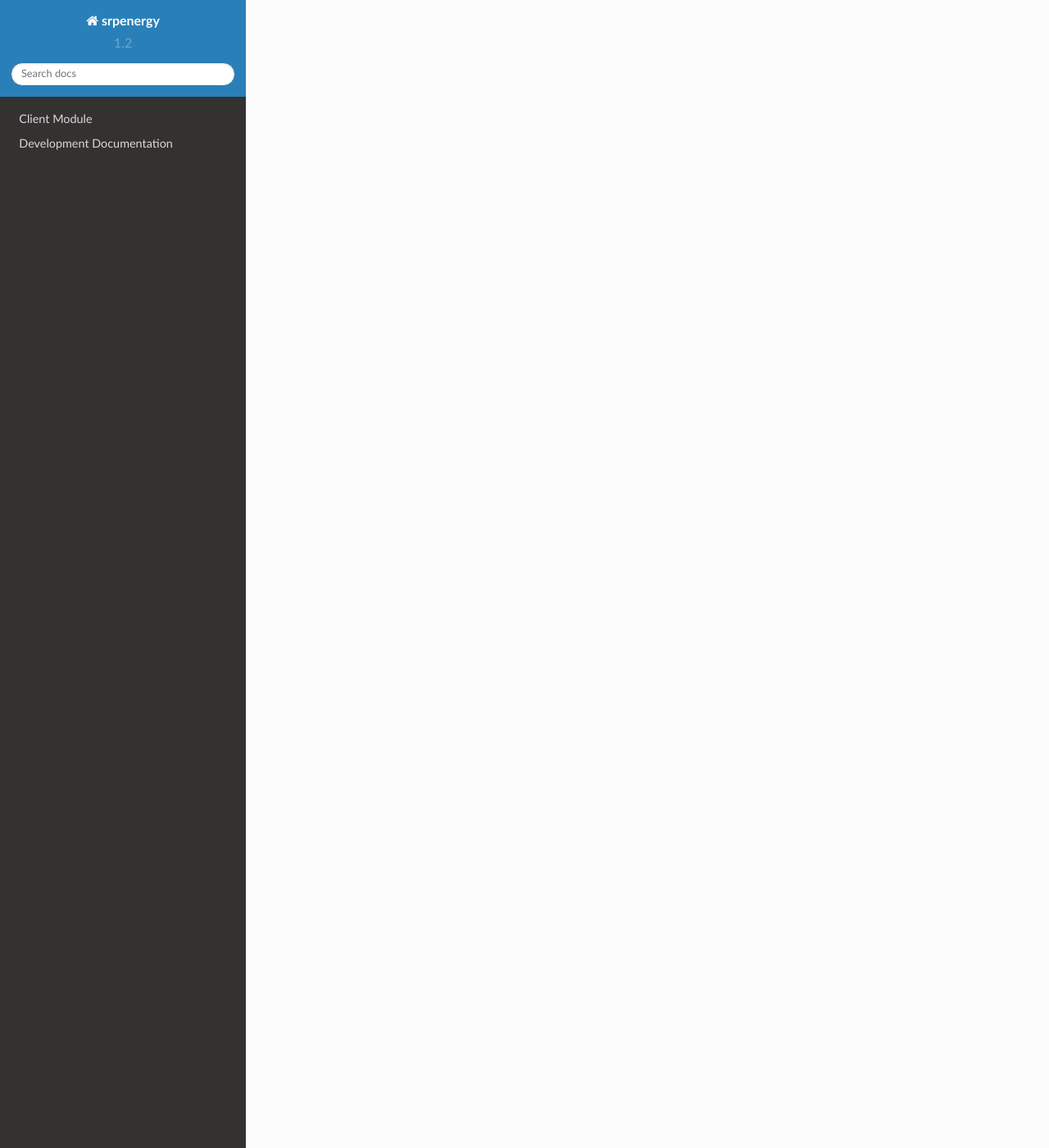
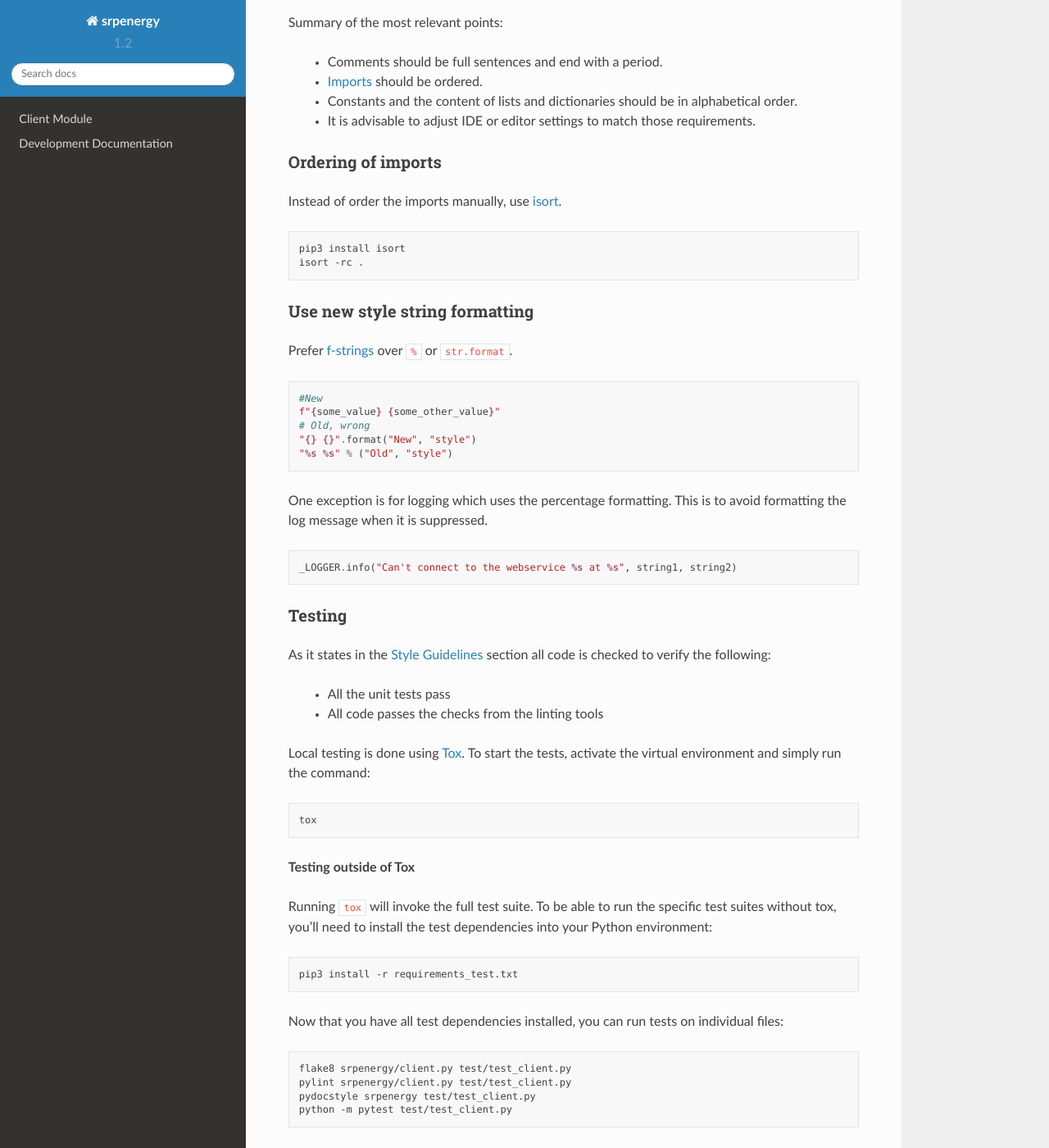
Before and after one commit to lamoreauxlab/srpenergy-api-client-python, a Sphinx documentation site: the page built from docs/index.rst, in a window 1280 px wide and 1400 px high, scrolled down 1587 px. Shown: the whole window at 82% size. Built offline with Sphinx 7.4.7 and the Read the Docs theme 2.0.0, drawn with Linux system fonts in a browser that asks for light colours; some of the changed text lies outside the part shown.

Commit message:
Add style guide. Sort imports.

```diff
--- a/README.rst
+++ b/README.rst
@@ -70,11 +70,97 @@
 
 .. code-block:: python
 
+    from datetime import datetime, timedelta
     from srpenergy.client import SrpEnergyClient
 
     accountid = 'your account id'
     username = 'your username'
     password = 'your password'
+    end_date = datetime.now()
+    start_date = datetime.now() - timedelta(days=2)
+
     client = SrpEnergyClient(accountid, username, password)
     usage = client.usage(start_date, end_date)
+
     date, hour, isodate, kwh, cost = usage[0]
+
+
+Development
+===========
+
+
+
+Style Guidelines
+----------------
+
+This project enforces quite strict `PEP8 <https://www.python.org/dev/peps/pep-0008/>`_ and `PEP257 (Docstring Conventions) <https://www.python.org/dev/peps/pep-0257/>`_ compliance on all code submitted.
+
+We use `Black <https://github.com/psf/black>`_ for uncompromised code formatting.
+
+Summary of the most relevant points:
+
+ - Comments should be full sentences and end with a period.
+ - `Imports <https://www.python.org/dev/peps/pep-0008/#imports>`_  should be ordered.
+ - Constants and the content of lists and dictionaries should be in alphabetical order.
+ - It is advisable to adjust IDE or editor settings to match those requirements.
+
+Ordering of imports
+-------------------
+
+Instead of order the imports manually, use `isort <https://github.com/timothycrosley/isort>`_.
+
+.. code-block:: bash
+
+    pip3 install isort
+    isort -rc .
+
+
+Use new style string formatting
+-------------------------------
+
+Prefer `f-strings <https://docs.python.org/3/reference/lexical_analysis.html#f-strings>`_ over ``%`` or ``str.format``.
+
+.. code-block:: python
+
+    #New
+    f"{some_value} {some_other_value}"
+    # Old, wrong
+    "{} {}".format("New", "style")
+    "%s %s" % ("Old", "style")
+
+One exception is for logging which uses the percentage formatting. This is to avoid formatting the log message when it is suppressed.
+
+.. code-block:: python
+
+    _LOGGER.info("Can't connect to the webservice %s at %s", string1, string2)
+
+Testing
+-------
+
+As it states in the `Style Guidelines`_ section all code is checked to verify the following:
+
+ - All the unit tests pass
+ - All code passes the checks from the linting tools
+
+Local testing is done using `Tox <https://tox.readthedocs.io/en/latest/>`_. To start the tests, activate the virtual environment and simply run the command:
+
+.. code-block:: bash
+
+    tox
+
+**Testing outside of Tox**
+
+Running ``tox`` will invoke the full test suite. To be able to run the specific test suites without tox, you'll need to install the test dependencies into your Python environment:
+
+.. code-block:: bash
+
+    pip3 install -r requirements_test.txt
+
+Now that you have all test dependencies installed, you can run tests on individual files:
+
+.. code-block:: bash
+
+    flake8 srpenergy/client.py test/test_client.py
+    pylint srpenergy/client.py test/test_client.py
+    pydocstyle srpenergy test/test_client.py
+    python -m pytest test/test_client.py
--- a/docs/conf.py
+++ b/docs/conf.py
@@ -1,7 +1,8 @@
 """Readthedocs Config file."""
 import os
+import re
 import sys
-import re
+
 # import srpenergy
 
 sys.path.insert(0, os.path.abspath('..'))
--- a/requirements.txt
+++ b/requirements.txt
@@ -1,2 +1,2 @@
+python-dateutil>=2.8.0
 requests>=2.22.0
-python-dateutil>=2.8.0
--- a/requirements_docs.txt
+++ b/requirements_docs.txt
@@ -1,3 +1,3 @@
+numpydoc
 Sphinx==2.2.0
 sphinx-rtd-theme==0.4.3
-numpydoc
--- a/requirements_test.txt
+++ b/requirements_test.txt
@@ -1,8 +1,10 @@
 # Dev Requirements
 coverage
 coveralls
+flake8
+flake8-docstrings
+isort
+pydocstyle
 pylint
 pytest
 pytest-cov
-flake8
-pydocstyle
--- a/setup.py
+++ b/setup.py
@@ -3,8 +3,10 @@
 import os
 import sys
 from datetime import datetime as dt
+
+from setuptools import find_packages, setup
+
 from srpenergy import __version__ as version
-from setuptools import setup, find_packages
 
 if sys.argv[-1] == 'publish':
     os.system("python setup.py sdist upload")
```
Also changed, not shown: 4 other files.
